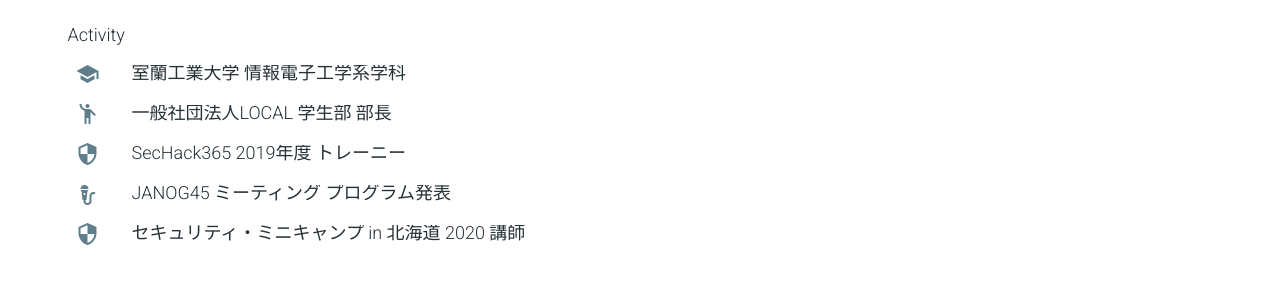
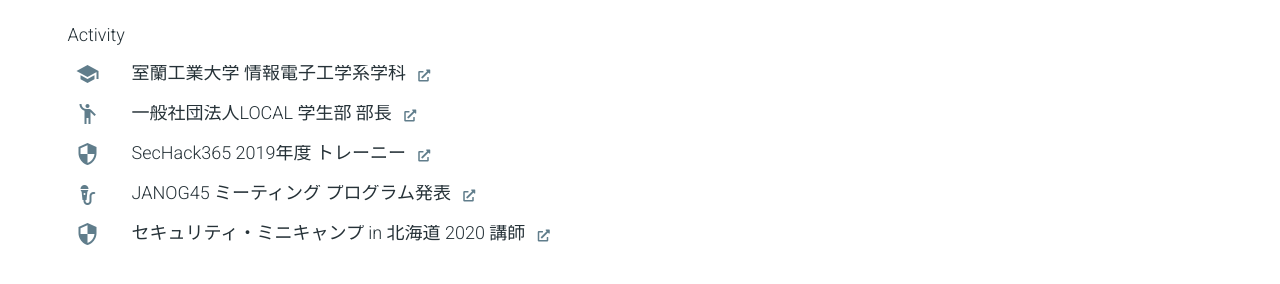
Before and after one commit to w-haibara/portfolio, a Vue app: page /#/profile in a window 1280 px wide. Shown: the part 226-510 px from the top of the page. Built offline with nearby package versions, Linux system fonts and the light colour scheme.

Commit message:
Add link icon

```diff
--- a/package.json
+++ b/package.json
@@ -8,6 +8,7 @@
     "lint": "vue-cli-service lint"
   },
   "dependencies": {
+    "@fortawesome/fontawesome-free": "^5.15.1",
     "core-js": "^3.6.5",
     "vue": "^2.6.11",
     "vue-router": "^3.4.5",
--- a/src/main.js
+++ b/src/main.js
@@ -2,6 +2,7 @@
 import App from './App.vue'
 import router from './router'
 import vuetify from './plugins/vuetify';
+import '@fortawesome/fontawesome-free/css/all.css'
 
 Vue.config.productionTip = false
 
--- a/src/views/Profile.vue
+++ b/src/views/Profile.vue
@@ -49,6 +49,9 @@
                     >
                       {{ item.text }}
                     </span>
+                    <v-icon color="blue-grey darken-5" x-small right
+                      >fas fa-external-link-alt</v-icon
+                    >
                   </v-list-item-title>
                 </v-list-item-content>
               </v-list-item>
```
Also changed, not shown: 2 other files (tests, documents, lock files or other folders).
